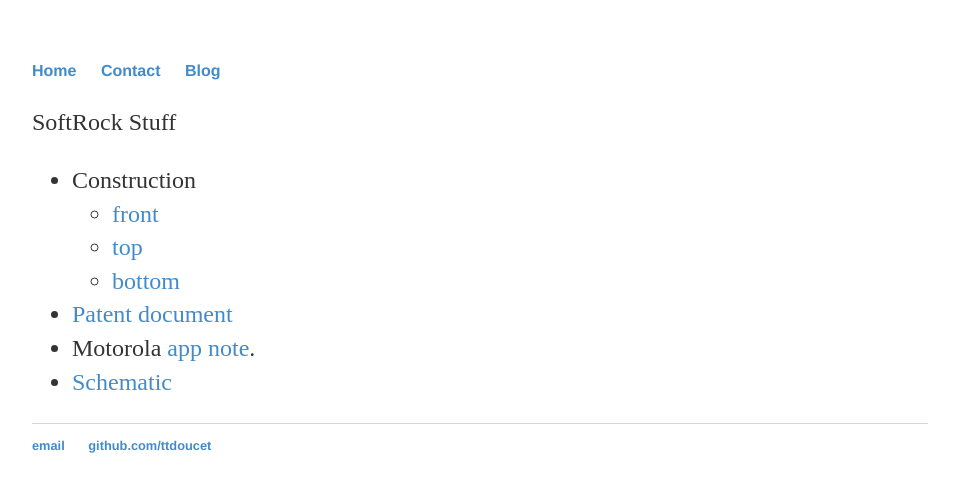
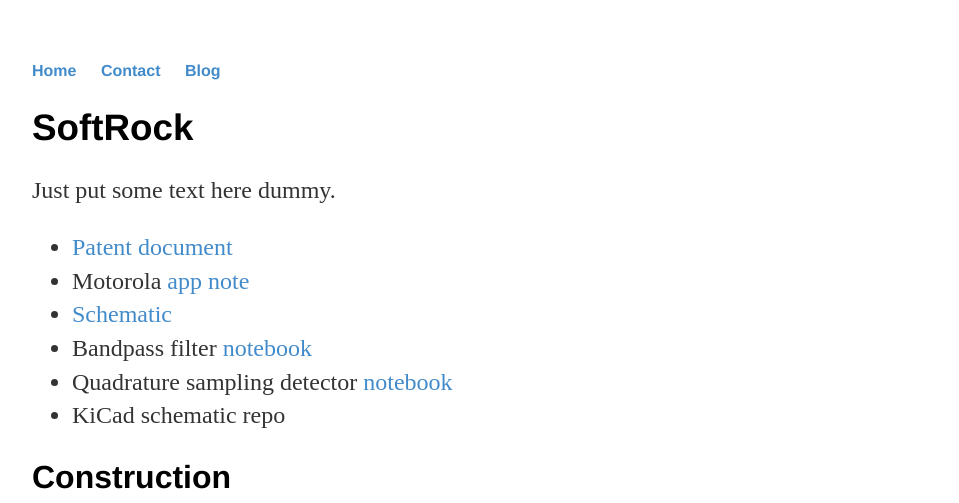
Before and after one commit to ttdoucet/ttdoucet.github.io, a Jekyll site: the page built from softrock/index.md, in a window 1280 px wide. Shown: the top 503 px of the page, without its empty margins (160-1119 px from the left). Built offline with Jekyll 4.4.1, drawn with Linux system fonts in a browser that asks for light colours; grey boxes are pictures that could not be loaded.

Commit message:
Adjusted heading sizes in CSS.

```diff
--- a/css/main.css
+++ b/css/main.css
@@ -7,10 +7,10 @@
 ul ul { font-size: 100%; }
 
 h1, h2, h3, h4 { font-family: 'Helvetica', 'Arial', 'Sans-Serif'; }
-h1 { font-size: 3em;  }
-h2 { font-size: 2.7em; }
-h3 { font-size: 2.3em; }
-h4 { font-size: 1.9em; }
+h1 { font-size: 2.3em;  }
+h2 { font-size: 2.0em; }
+h3 { font-size: 1.7em; }
+h4 { font-size: 1.5em; }
 
 nav ul, footer ul { font-size: 1em; font-family: 'Helvetica', 'Arial', 'Sans-Serif'; padding: 0px; list-style: none; font-weight: bold; }
 nav ul li, footer ul li { display: inline; margin-right: 20px; }
--- a/softrock/index.md
+++ b/softrock/index.md
@@ -1,21 +1,34 @@
 ---
 layout: default
-title: Contact
+title: SoftRock
 ---
 
-SoftRock Stuff
+# SoftRock
 
-* Construction
-  * [front]
-  * [top]
-  * [bottom]
+Just put some text here dummy.
+
 * [Patent document][patent]
-* Motorola [app note][appnote].
+* Motorola [app note][appnote]
 * [Schematic][schematic]
+* Bandpass filter [notebook][bpf]
+* Quadrature sampling detector [notebook][qsd]
+* KiCad schematic repo
+
+## Construction
+
+<img style="display:block;" width="100%" height="100%" src="docs/01-front.jpg" />
+
+<img style="display:block;" width="100%" height="100%" src="docs/02-top.jpg" />
+
+<img style="display:block;" width="100%" height="100%" src="docs/03-bottom.jpg" />
+
+
 
 [front]: docs/01-front.jpg
 [top]: docs/02-top.jpg
 [bottom]: docs/03-bottom.jpg
 [patent]: docs/US6230000.pdf
 [appnote]: docs/AN-534.pdf
-[schematic]: https://github.com/ttdoucet/qsd-mixer/blob/master/softrock-bw.pdf
+[schematic]: docs/softrock-bw.pdf
+[bpf]: https://github.com/ttdoucet/impedance/blob/master/impedance.ipynb
+[qsd]: https://github.com/ttdoucet/qsd-mixer/blob/master/mixer_nb.ipynb
```
Also changed, not shown: euler/index.md (+1 -0 lines), index.md (+2 -12 lines), 1 other file.
